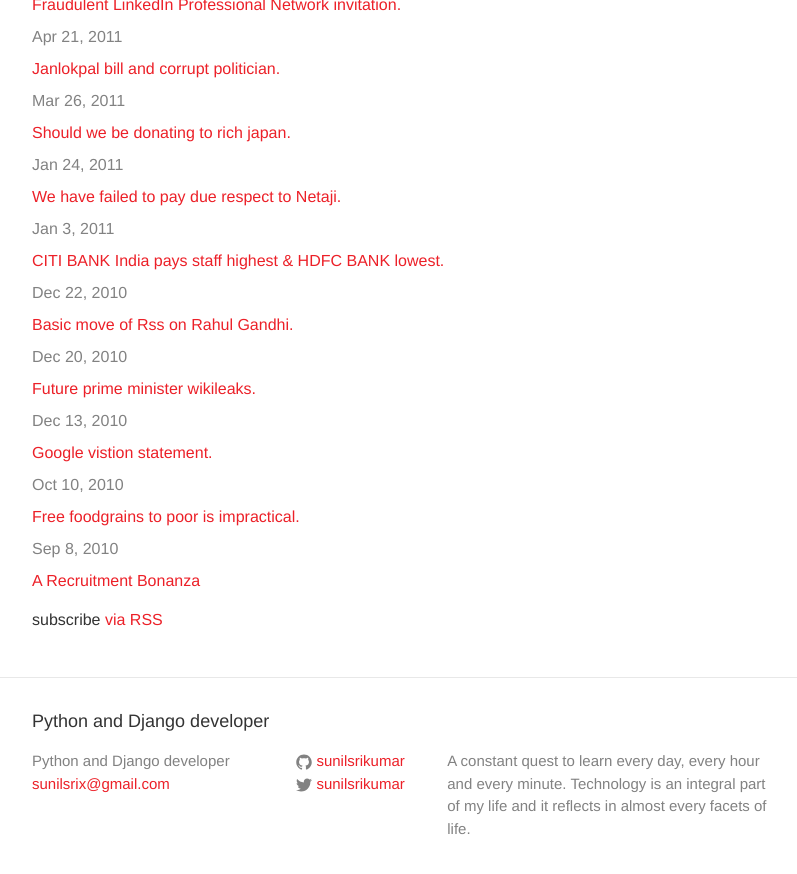
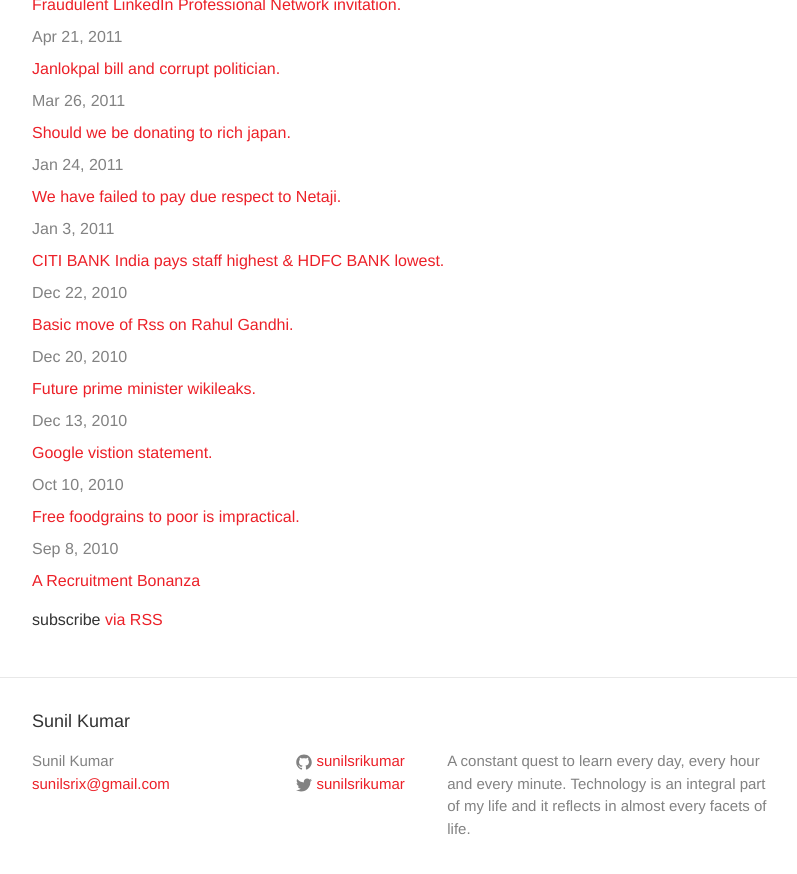
Before and after one commit to sunilsrikumar/sunilsrikumar.github.io, a Jekyll site: the page built from index.html, in a window 1280 px wide and 900 px high, scrolled down 1450 px. Shown: the top 874 px of the window, without its empty margins (238-1035 px from the left). Built offline with Jekyll 4.4.1, drawn with Linux system fonts in a browser that asks for light colours; the list of posts is cut into pages by our own code; some of the changed text lies outside the part shown.

Commit message:
Header update

```diff
--- a/_config.yml
+++ b/_config.yml
@@ -6,7 +6,7 @@
 # 'jekyll serve'. If you change this file, please restart the server process.
 
 # Site settings
-title: Python and Django developer
+title: Sunil Kumar
 email: sunilsrix@gmail.com
 description: "A constant quest to learn every day, every hour and every minute.
 Technology is an integral part of my life and it reflects in almost every facets
@@ -25,3 +25,7 @@ disqus_shortname: "sunilsrikumar"
 
 # Pagination
 paginate: 10
+paginate_path: "/page:num/"
+
+# Gems
+gems: [jekyll-paginate]
```
